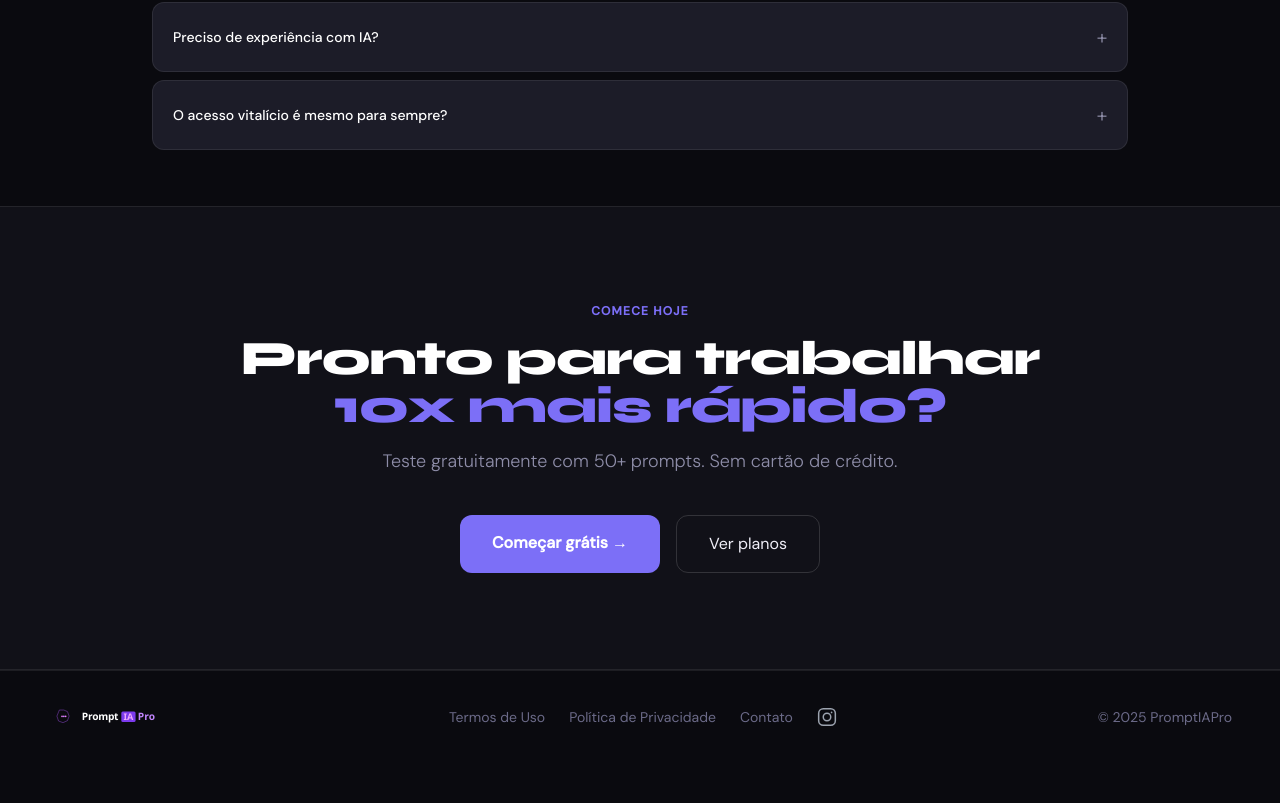
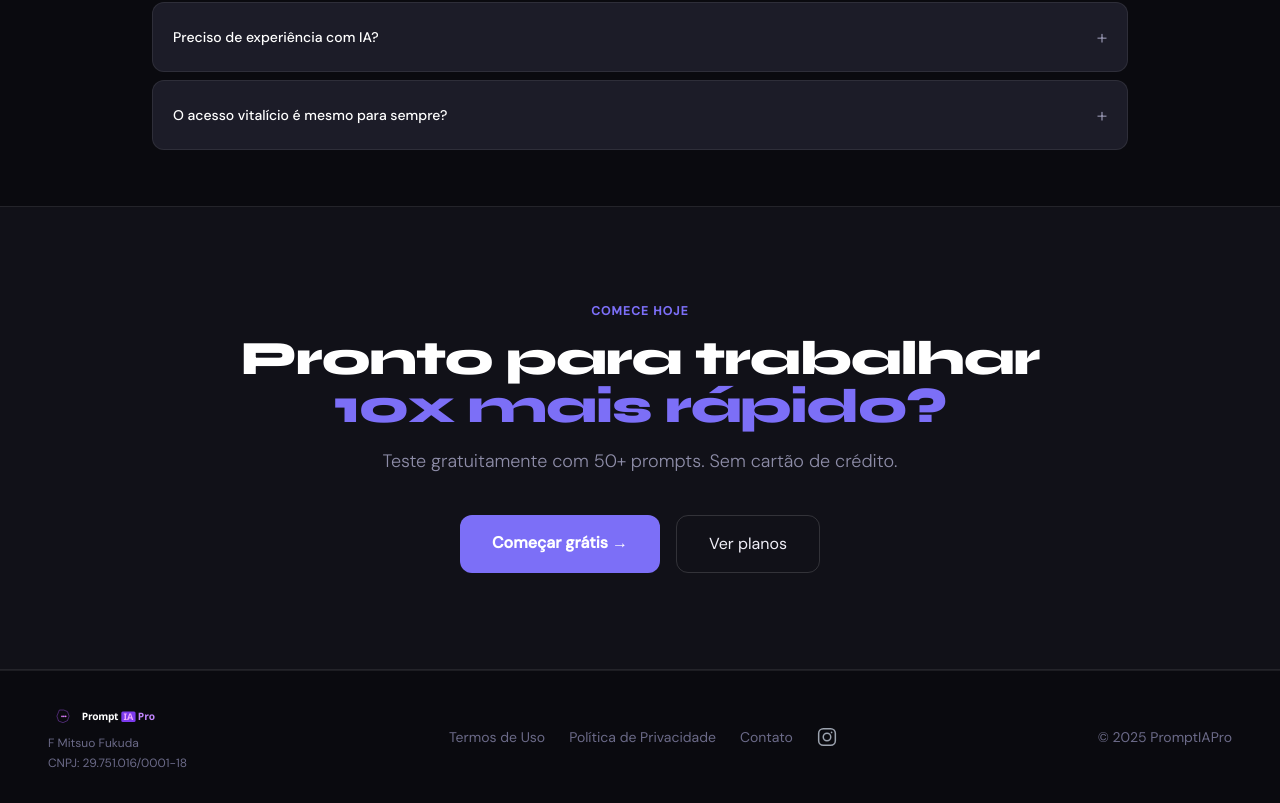
Before and after one commit to ffukuda23/PromptiaPro, a Next.js app: page / in a window 1280 px wide. Shown: the part 4478-5281 px from the top of the page. Before the commit the page ends 5241 px from the top, so only its background shows below. Built offline with nearby package versions, Linux system fonts and the light colour scheme.

Commit message:
Update page.tsx

```diff
--- a/app/page.tsx
+++ b/app/page.tsx
@@ -334,7 +334,11 @@ export default function Home() {
 
       {/* ── FOOTER ─────────────────────────────────────────────────────────── */}
       <footer className="flex flex-wrap items-center justify-between gap-4 px-12 py-8 border-t" style={{ borderColor: 'var(--border)' }}>
-        <LogoFooter />
+        <div className="flex flex-col gap-1">
+          <LogoFooter />
+          <span className="text-xs" style={{ color: 'var(--subtle)' }}>F Mitsuo Fukuda</span>
+          <span className="text-xs" style={{ color: 'var(--subtle)' }}>CNPJ: 29.751.016/0001-18</span>
+        </div>
         <div className="flex gap-6 items-center">
           <a href="/termos" className="text-sm hover:opacity-80" style={{ color: 'var(--subtle)' }}>Termos de Uso</a>
           <a href="/privacidade" className="text-sm hover:opacity-80" style={{ color: 'var(--subtle)' }}>Política de Privacidade</a>
```
